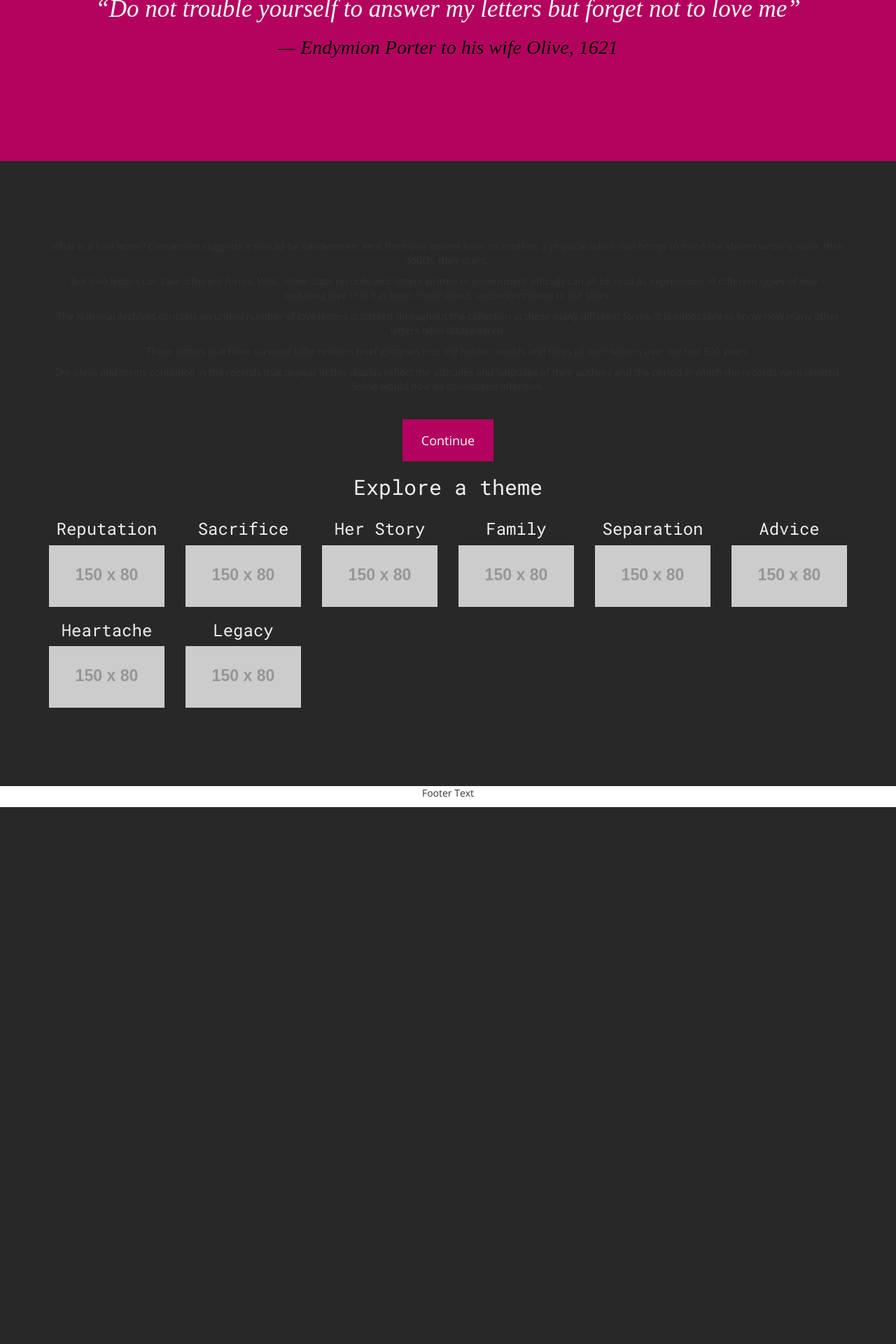
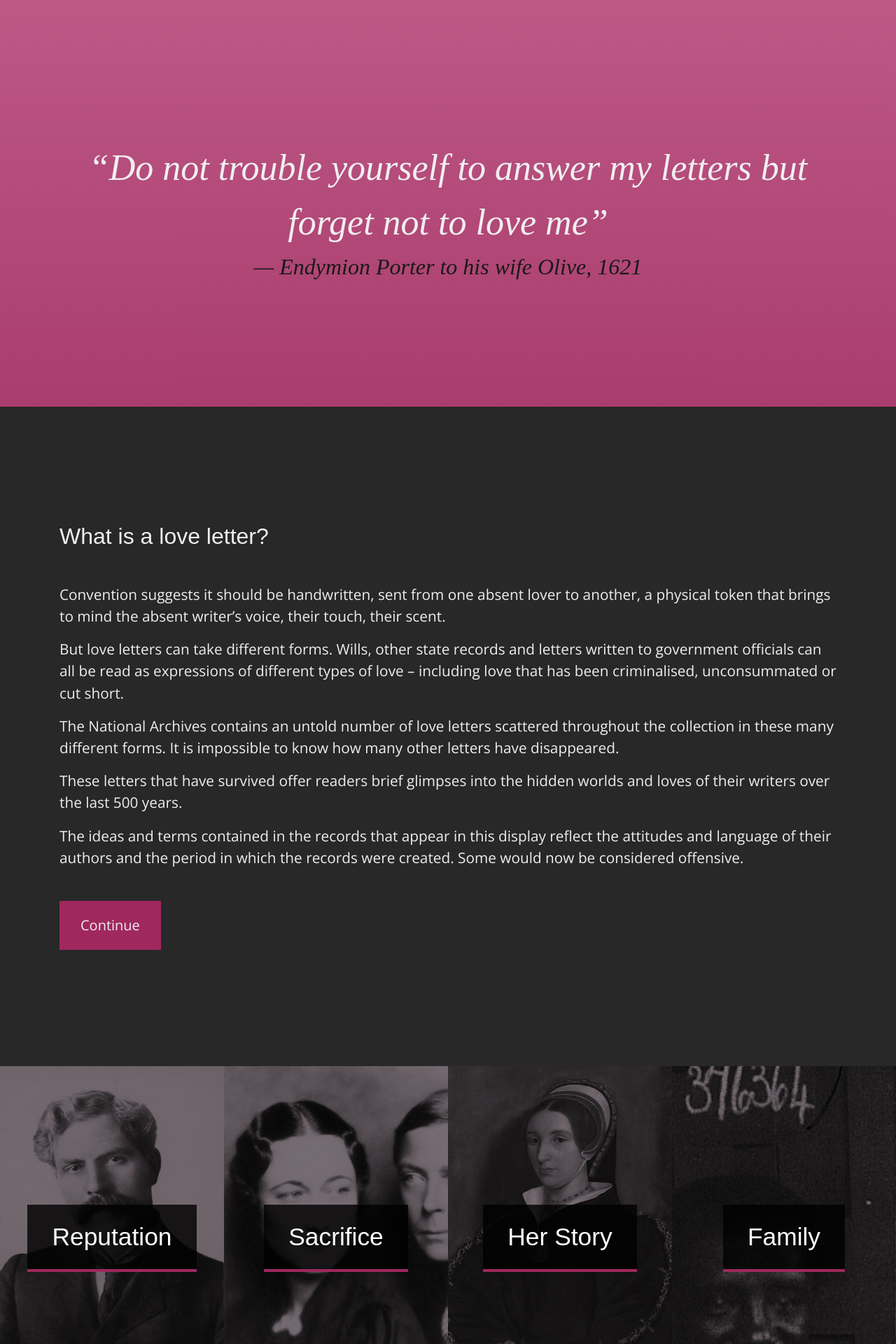
Before and after one commit to nationalarchives/ds-with-love, a PHP site: page / in a window 1280 px wide. Shown: the part 960-2880 px from the top of the page at 70% size. Before the commit the page ends 2113 px from the top, so only its background shows below. Run offline with PHP 8.4, Linux system fonts and the light colour scheme; grey boxes labelled with a size stand in for pictures from a placeholder-image service; some libraries are stand-ins or nearby versions; some web fonts are replaced.

Commit message:
- Various additions for design and styling of homepage and index pages

```diff
--- a/css/styles.css
+++ b/css/styles.css
@@ -2,15 +2,22 @@ body {
     font-family: 'Open Sans', sans-serif;
 }
 
+/* Headings */
 h1, h2, h3, h4, h5, h6, .primary-action {
-    font-family: 'Roboto Mono', cursive;
+    font-family: bely-display, sans-serif;
+    font-weight: 400;
+    font-style: normal;
+}
+h1, h2, h3, h4, h5, h6 {
+    color: #efefef;
 }
 
-/* Headings */
 h1 {
     font-family: bely-display, sans-serif;
     font-weight: 400;
     font-style: normal;
+    color: #111;
+    font-size: 4em;
 }
 h1 span {
     display: block;
@@ -21,11 +28,10 @@ h1 span {
     font-style: italic;
 }
 
-h1, h2, h3, h4, h5, h6 {
-    color: #efefef !important;
+h2 {
+    margin-bottom: 1.5em;
 }
 /* Navbar modifiers */
-
 .no-margin {
     margin: 0;
 }
@@ -50,14 +56,11 @@ video#bg-video {
 
 /* Links and buttons */
 a, a:active, a:visited {
-    color: #1d70b8;
+    color: rgba(255,255,255,1);
     text-decoration: none;
 }
-
 .btn-primary {
-    color: #fff;
     border: 0;
-    background: #b3035e;
     padding: 1em 1.5em;
     display: inline-block;
     margin: 1.5em 0 0;
@@ -66,56 +69,137 @@ a, a:active, a:visited {
 }
 
 /* Main banner */
-
 .jumbotron {
     background: transparent;
 }
 .jumbotron h1 {
-    font-size: 4.5em;
+    color: #efefef;
+    font-size: 4em;
 }
 .jumbotron p {
     font-size: 1.2em;
 }
 .bg-box {
     background: rgba(0,0,0,0.7);
-    padding: 2em 4em;
-    border: 2px solid #fff;
+    padding: 3em 4em ;
     color: #efefef !important;
-    font-size: 0.9em;
-    width: 75%;
-    margin: 9em auto;
-
-
+    font-size: 0.85em;
+    width: 90%;
+    margin: 6em auto 9em;
 }
 
-/* Section 1 */
-
+/* Section 1 - base settings */
 #section-one {
-    background: #b3035e;
-    color: #222;
-    font-family: minion-pro, serif;
-    font-weight: 400;
-    font-style: italic;
-    padding: 8em 0;
+    padding: 8em 0 10em;
+    margin: 6em 0;
+    opacity: 0.9;
 }
-
+#section-one p {
+    margin: 3em 0;
+    font-size: 1.3em;
+}
 #section-one blockquote {
-    color: #fff;
     font-size: 2.5em;
     border: 0;
 }
-
-#section-one blockquote footer {
-    color: #000;
+#section-one > .row {
+    display: flex;
+}
+#section-one .row > div {
+    flex: 1;
 }
 
+
+    /* Section 2 - base settings */
 #section-two {
     padding: 8em 0;
     background: rgba(17,17,17,0.9);
+    color: #eee;
+    font-size: 1.3em;
+    text-align: left;
+}
+/* Section 3 - base settings */
+#section-three {
+    background: rgba(0,0,0,0.9);
+    color: #eee;
+    font-size: 1.3em;
+    text-align: left;
+}
+
+#section-three .row div {
+    min-height: 500px;
+    text-align: center;
+    display: flex;
+    justify-content: center;
+    align-items: center;
+}
+#section-three h3 {
+    background-color: rgba(0,0,0,0.8);
+    padding: 0.7em 1em;
+    z-index: 2;
+    font-size: 1.7em;
+    border-bottom: 4px solid #a0285e;
+}
+#section-three h3 a {
+    color: #fff;
+}
+#section-three h3 a {
+    color: #fff;
+}
+
+#section-three #reputation {
+    background: url("../images/home-reputation-bg.jpg") no-repeat;
+}
+#section-three #sacrifice {
+    background: url("../images/home-sacrifice-bg.jpg") no-repeat;
+}
+#section-three #her-story {
+    background: url("../images/home-her-story-bg.jpg") no-repeat;
+}
+#section-three #family {
+    background: url("../images/home-family-bg.jpg") no-repeat 0 100%;
+}
+#section-three #separation {
+    background: url("../images/home-separation-bg.jpg") no-repeat 25%;
+}
+#section-three #advice {
+    background: url("../images/home-advice-bg.jpg") no-repeat;
+}
+#section-three #heartache {
+    background: url("../images/home-heartache-bg.jpg") no-repeat;
+}
+#section-three #legacy {
+    background: url("../images/home-legacy-bg.jpg") no-repeat;
+}
+#section-three #reputation, #section-three #sacrifice, #section-three #her-story, #section-three #family, #section-three #separation, #section-three #advice, #section-three #heartache, #section-three #legacy {
+    background-size: cover;
+    filter: brightness(0.4) sepia(1) hue-rotate(270deg) saturate(0.3) blur(0);
+    display: block;
+    position: absolute;
+    width: 100%;
+}
+#section-three .row div {
+    overflow: hidden;
+}
+#section-three .row div:hover {
+    filter:  contrast(85%);
+}
+#section-three .row div > div {
+    transform: scale(1);
+    -webkit-transition: transform 0.5s ease;
+    transition: transform 0.5s ease;
+    z-index: 1;
+
+}
+#section-three .row div:hover > div {
+    transform: scale(1.1);
+    filter:  blur(0px) !important;
+    cursor: pointer;
 }
 
 
-.img-wrapper {
+/* -- Video filter settings and overlay -- */
+.video-wrapper {
     background-color:    #000;
     display:             flex;
     flex:                1 1 100%;
@@ -124,9 +208,7 @@ a, a:active, a:visited {
     padding:             1%;
     position:            relative;
 }
-
-.img-wrapper video {
-    filter:              grayscale(100%) brightness(50%);
+.video-wrapper video {
     flex:                1 0 100%;
     height:              100%;
     max-width:           100%;
@@ -136,17 +218,78 @@ a, a:active, a:visited {
     position:            relative;
     width:               100%;
 }
-
-.img-wrapper::after {
-    background-color:    #d8a8c6;
+.video-wrapper::after {
     bottom:              0;
     content:             '';
     height:              100%;
     left:                0;
-    mix-blend-mode:      color;
     position:            fixed;
     right:               0;
     top:                 0;
     width:               100%;
     z-index:             -1;
 }
+
+/* -- Homepage colour themes -- */
+#home .btn-primary {
+    color: #eee;
+    background: #a0285e;
+}
+#home .video-wrapper video {
+    filter:              grayscale(100%) brightness(20%) contrast(100%);
+}
+#home .video-wrapper::after {
+    background-color:    #a0285e;
+    mix-blend-mode:      color;
+}
+#home #section-one {
+    background: linear-gradient(to bottom, rgba(186,75,125,1), rgba(160,40,94,1));
+    color: #222;
+    margin: 0;
+    font-family: minion-pro, serif;
+    font-weight: 400;
+    font-style: italic;
+}
+#home #section-one blockquote {
+    color: #eee;
+}
+#home #section-one blockquote footer {
+    color: #000;
+}
+
+/* -- Reputation colour themes -- */
+#reputation .btn-primary {
+    color: #222;
+    background: #ec7e43;
+}
+#reputation .video-wrapper video {
+    filter:              grayscale(100%) brightness(30%) contrast(95%);
+}
+#reputation .video-wrapper::after {
+    background-color:    #f47606;
+    mix-blend-mode:      color;
+}
+#reputation #section-one {
+    background: linear-gradient(to bottom, rgba(247,123,0,0.8), rgba(227,96,0,0.8) );
+    color: #111;
+}
+.nav-panel {
+    background: rgba(10,10,10,1);
+    color: rbga(255,255,255,1);
+}
+#section-one .nav-panel h2 {
+    margin-bottom: 0.5em;
+}
+#section-one .nav-panel p {
+    margin-top: 0.5em;
+    color: #999;
+}
+#section-one .nav-panel .btn {
+    vertical-align: bottom;
+
+}
+.nav-panel img {
+    width: 100%;
+    border: 10px solid #efefef;
+    margin-bottom: 3em;
+}
--- a/index.html
+++ b/index.html
@@ -2,28 +2,33 @@
 <html lang="en">
 <head>
     <title>With Love | The National Archives</title>
-    <meta name="description" content="We are a non-ministerial department, and the official archive and publisher for the UK Government, and for England and Wales."/>
-    <link rel="canonical" href="http://www.nationalarchives.gov.uk/" />
+    <meta name="description"
+          content="We are a non-ministerial department, and the official archive and publisher for the UK Government, and for England and Wales."/>
+    <link rel="canonical" href="http://www.nationalarchives.gov.uk/"/>
     <meta charset="utf-8">
     <meta http-equiv="X-UA-Compatible" content="IE=edge,chrome=1">
     <meta content="initial-scale = 1.0" name="viewport">
-    <link rel='dns-prefetch' href='//cdn.nationalarchives.gov.uk' />
-    <link rel='dns-prefetch' href='//fonts.googleapis.com' />
+    <link rel='dns-prefetch' href='//cdn.nationalarchives.gov.uk'/>
+    <link rel='dns-prefetch' href='//fonts.googleapis.com'/>
     <link rel="stylesheet" href="https://use.typekit.net/cbl4nty.css">
-    <link rel='stylesheet' id='tna-google-fonts-css'  href='https://fonts.googleapis.com/css?family=Open+Sans%3A400%2C400i%2C700%2C700i%7CRoboto+Mono%3A400%2C700&#038;display=swap&#038;ver=5.4.2' type='text/css' media='all' />
-    <link rel="stylesheet" type="text/css" media="all" href="css/bootstrap.min.css">
+    <link rel='stylesheet' id='tna-google-fonts-css'
+          href='https://fonts.googleapis.com/css?family=Open+Sans%3A400%2C400i%2C700%2C700i%7CRoboto+Mono%3A400%2C700&#038;display=swap&#038;ver=5.4.2'
+          type='text/css' media='all'/>
+    <link rel="stylesheet" href="https://maxcdn.bootstrapcdn.com/bootstrap/4.0.0/css/bootstrap.min.css" integrity="sha384-Gn5384xqQ1aoWXA+058RXPxPg6fy4IWvTNh0E263XmFcJlSAwiGgFAW/dAiS6JXm" crossorigin="anonymous">
     <link rel="stylesheet" type="text/css" media="all" href="css/styles.css">
     <!-- Fav icon -->
-    <link rel="shortcut icon" type="image/vnd.microsoft.icon" href="www.nationalarchives.gov.uk/wp-content/themes/tna-base/img/favicon.png">
-    <link rel="icon" type="image/vnd.microsoft.icon" href="www.nationalarchives.gov.uk/wp-content/themes/tna-base/img/favicon.png">
+    <link rel="shortcut icon" type="image/vnd.microsoft.icon"
+          href="www.nationalarchives.gov.uk/wp-content/themes/tna-base/img/favicon.png">
+    <link rel="icon" type="image/vnd.microsoft.icon"
+          href="www.nationalarchives.gov.uk/wp-content/themes/tna-base/img/favicon.png">
     <!-- HTML5 shim and Respond.js for IE8 support of HTML5 elements and media queries -->
     <!--[if lt IE 9]>
     <script src="https://oss.maxcdn.com/html5shiv/3.7.2/html5shiv.min.js"></script>
     <script src="https://oss.maxcdn.com/respond/1.4.2/respond.min.js"></script>
     <![endif]-->
 </head>
-<div>
-<div class="img-wrapper">
+<main id="home">
+    <div class="video-wrapper">
         <video playsinline autoplay muted loop poster="" id="bg-video">
             <source src="media/bg-video-uncompressed.mp4" type="video/mp4">
         </video>
@@ -57,13 +62,19 @@
             <div class="bg-box">
                 <h1>With Love<span>Letters of love, loss and longing</span></h1>
 
-            <p>What is a love letter? Convention suggests it is a handwritten expression of love, sent from one absent lover to another. They can take many different forms including wills, other state records and letters written to government. The National Archives contains an untold number of love letters. Letters that have survived offer us brief glimpses into the hidden worlds of their writers over the last 500 years.<a class="btn btn-primary btn-lg" role="button" href="#timeline-anchor">Start exploring</a></p>
+                <p>What is a love letter? Convention suggests it is a handwritten expression of love, sent from one
+                    absent lover to another. They can take many different forms including wills, other state records and
+                    letters written to government. The National Archives contains an untold number of love letters.
+                    Letters that have survived offer us brief glimpses into the hidden worlds of their writers over the
+                    last 500 years.</p>
+                <a class="btn btn-primary btn-lg" role="button" href="#timeline-anchor">Start
+                        exploring</a>
             </div>
         </div>
     </div>
 
     <div id="section-one">
-    <div class="container bg-3 text-center">
+        <div class="container text-center">
             <blockquote class="blockquote text-center">
                 <p class="mb-0">“Do not trouble yourself to answer my letters but forget not to love me”</p>
                 <footer class="blockquote-footer">Endymion Porter to his wife Olive, 1621</footer>
@@ -72,60 +83,74 @@
     </div>
 
     <div id="section-two">
-<div class="container bg-3 text-center">
-    <p>What is a love letter? Convention suggests it should be handwritten, sent from one absent lover to another, a physical token that brings to mind the absent writer’s voice, their touch, their scent.</p>
-    <p>But love letters can take different forms. Wills, other state records and letters written to government officials can all be read as expressions of different types of love – including love that has been criminalised, unconsummated or cut short.</p>
-    <p>The National Archives contains an untold number of love letters scattered throughout the collection in these many different forms. It is impossible to know how many other letters have disappeared.</p>
-    <p>These letters that have survived offer readers brief glimpses into the hidden worlds and loves of their writers over the last 500 years.</p>
+        <div class="container">
+            <h2>What is a love letter?</h2>
+            <p>Convention suggests it should be handwritten, sent from one absent lover to
+                another, a physical token that brings to mind the absent writer’s voice, their touch, their scent.</p>
+            <p>But love letters can take different forms. Wills, other state records and letters written to government
+                officials can all be read as expressions of different types of love – including love that has been
+                criminalised, unconsummated or cut short.</p>
+            <p>The National Archives contains an untold number of love letters scattered throughout the collection in
+                these many different forms. It is impossible to know how many other letters have disappeared.</p>
+            <p>These letters that have survived offer readers brief glimpses into the hidden worlds and loves of their
+                writers over the last 500 years.</p>
 
-    <p>The ideas and terms contained in the records that appear in this display reflect the attitudes and language of their authors and the period in which the records were created. Some would now be considered offensive.</p>
+            <p>The ideas and terms contained in the records that appear in this display reflect the attitudes and
+                language of their authors and the period in which the records were created. Some would now be considered
+                offensive.</p>
             <a class="btn btn-primary btn-lg" role="button" href="#timeline-anchor">Continue</a>
         </div>
+    </div>
 
-<div class="container bg-3 text-center">
-    <h2>Explore a theme</h2>
-    <div class="row">
-        <div class="col-sm-2">
-            <h3>Reputation</h3>
-            <img src="https://placehold.it/150x80?text=IMAGE" class="img-responsive" style="width:100%" alt="Image">
+    <div id="section-three">
+        <div class="container-fluid p-0">
+            <div class="row no-gutters">
+                <div class="col-sm-6 col-lg-3">
+                    <div id="reputation"></div>
+                    <h3 class="align-middle"><a href="reputation.html">Reputation</a></h3>
                 </div>
-        <div class="col-sm-2">
-            <h3>Sacrifice</h3>
-            <img src="https://placehold.it/150x80?text=IMAGE" class="img-responsive" style="width:100%" alt="Image">
+                <div class="col-sm-6 col-lg-3">
+                    <div id="sacrifice"></div>
+                    <h3 class="align-middle"><a href="">Sacrifice</a></h3>
                 </div>
-        <div class="col-sm-2">
-            <h3>Her Story</h3>
-            <img src="https://placehold.it/150x80?text=IMAGE" class="img-responsive" style="width:100%" alt="Image">
+                <div class="col-sm-6 col-lg-3">
+                    <div id="her-story"></div>
+                    <h3 class="align-middle"><a href="">Her Story</a></h3>
                 </div>
-        <div class="col-sm-2">
-            <h3>Family</h3>
-            <img src="https://placehold.it/150x80?text=IMAGE" class="img-responsive" style="width:100%" alt="Image">
+                <div class="col-sm-6 col-lg-3">
+                    <div id="family"></div>
+                    <h3 class="align-middle"><a href="">Family</a></h3>
                 </div>
-        <div class="col-sm-2">
-            <h3>Separation</h3>
-            <img src="https://placehold.it/150x80?text=IMAGE" class="img-responsive" style="width:100%" alt="Image">
+                <div class="col-sm-6 col-lg-3">
+                    <div id="separation"></div>
+                    <h3 class="align-middle"><a href="">Separation</a></h3>
                 </div>
-        <div class="col-sm-2">
-            <h3>Advice</h3>
-            <img src="https://placehold.it/150x80?text=IMAGE" class="img-responsive" style="width:100%" alt="Image">
+                <div class="col-sm-6 col-lg-3">
+                    <div id="advice"></div>
+                    <h3 class="align-middle"><a href="">Advice</a></h3>
                 </div>
-        <div class="col-sm-2">
-            <h3>Heartache</h3>
-            <img src="https://placehold.it/150x80?text=IMAGE" class="img-responsive" style="width:100%" alt="Image">
+                <div class="col-sm-6 col-lg-3">
+                    <div id="heartache"></div>
+                    <h3 class="align-middle"><a href="">Heartache</a></h3>
                 </div>
-        <div class="col-sm-2">
-            <h3>Legacy</h3>
-            <img src="https://placehold.it/150x80?text=IMAGE" class="img-responsive" style="width:100%" alt="Image">
+                <div class="col-sm-6 col-lg-3">
+                    <div id="legacy"></div>
+                    <h3 class="align-middle"><a href="">Legacy</a></h3>
                 </div>
             </div>
         </div>
     </div>
 
 
-<footer class="container-fluid text-center">
+<footer class="container-fluid">
     <p>Footer Text</p>
 </footer>
-
+</main>
+<svg class="defs-only">
+    <filter id="blue-tint" color-interpolation-filters="sRGB" x="0" y="0" height="100%" width="100%">
+        <feColorMatrix type="matrix" values="0.36 0 0 0 0.02 0.44 0 0 0 0.06 0.40 0 0 0 0.16 0 0 0 1 0"/>
+    </filter>
+</svg>
 <script type="text/javascript" src="https://ajax.googleapis.com/ajax/libs/jquery/3.5.1/jquery.min.js"></script>
 <script type="text/javascript" src="js/bootstrap.min.js"></script>
 </body>
```
Also changed, not shown: reputation.html (added, +95 -0 lines), images/home-family-bg.jpg (added), images/home-heartache-bg.jpg (added), images/home-her-story-bg.jpg (added), images/home-legacy-bg.jpg (added), images/home-reputation-bg.jpg (added), images/home-sacrifice-bg.jpg (added), images/home-separation-bg.jpg (added), images/index-reputation-one.jpg (added), images/index-reputation-two.jpg (added). Lines whose indentation alone changed are shown as unchanged.
